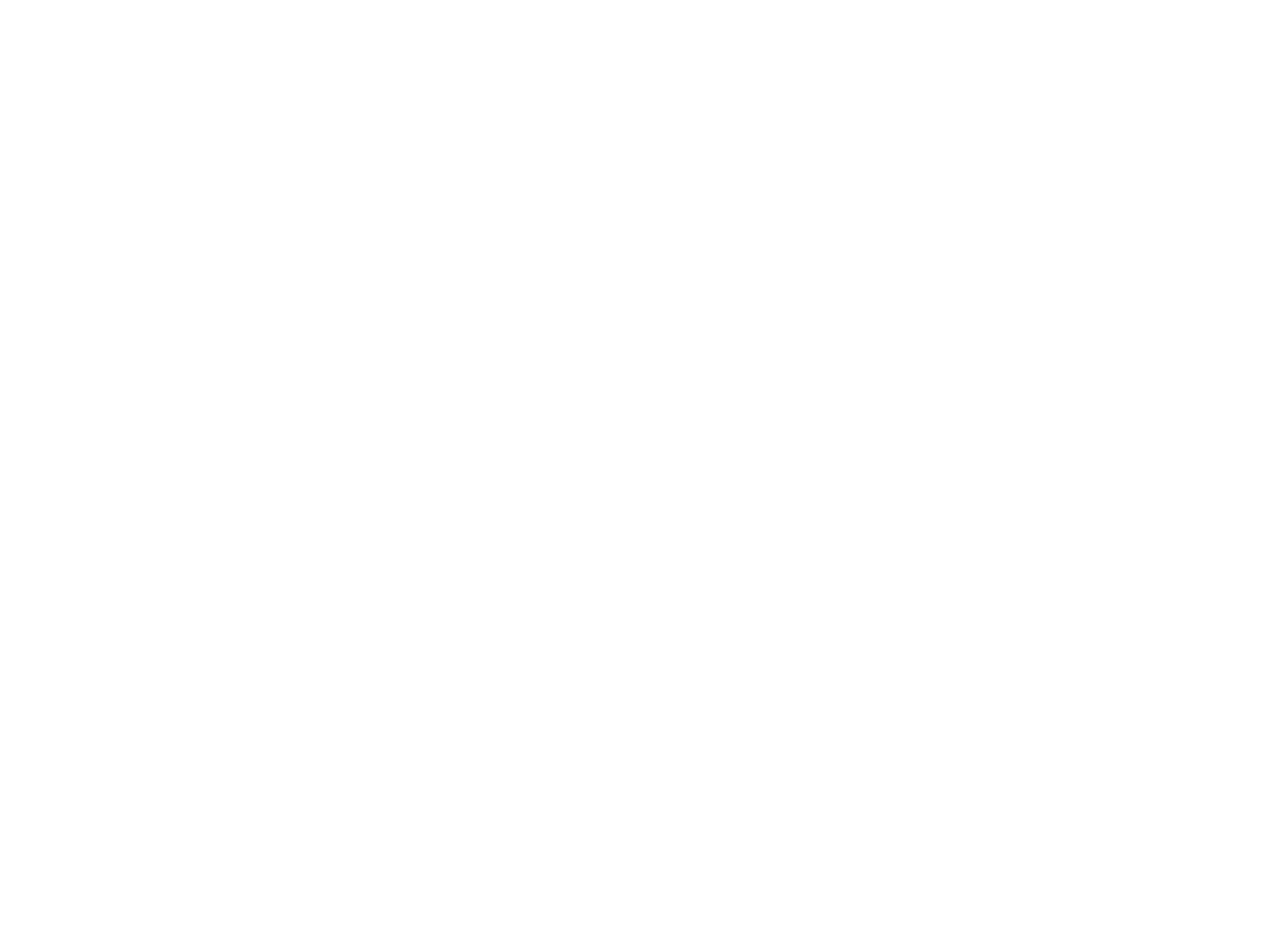
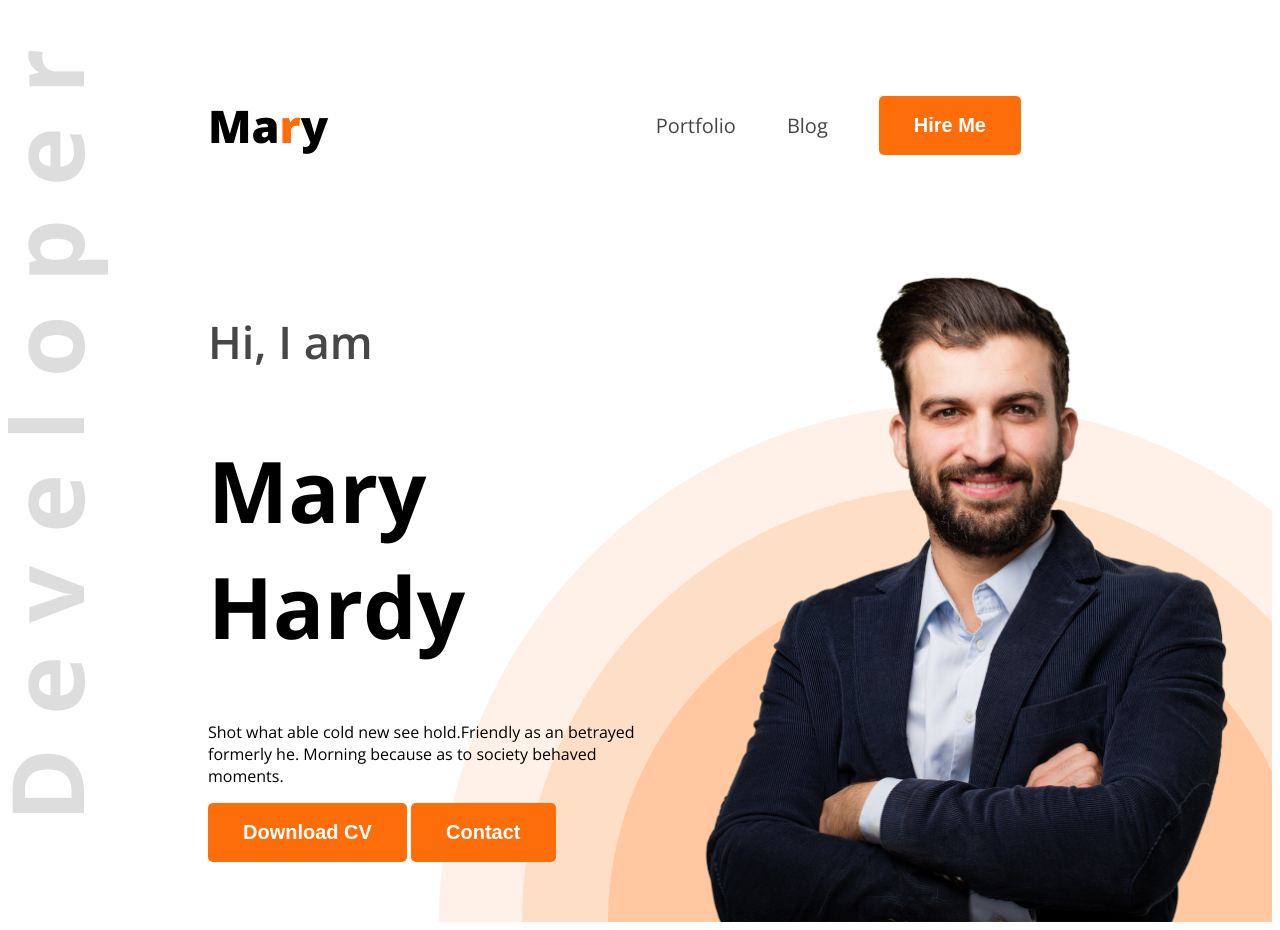
Before and after one commit to mostafijurbabu/web-dev-portfolio, a plain HTML site: page index.html in a window 1280 px wide. Before the commit the page ends 800 px from the top, so only its background shows below. Drawn offline with nearby package versions, Linux system fonts and the light colour scheme.

Commit message:
html and css doing

```diff
--- a/index.html
+++ b/index.html
@@ -1,12 +1,39 @@
 <!DOCTYPE html>
 <html lang="en">
+
 <head>
   <meta charset="UTF-8">
   <meta name="viewport" content="width=device-width, initial-scale=1.0">
   <title>Web Developer Portfolio</title>
+  <link rel="preconnect" href="https://fonts.googleapis.com">
+  <link rel="preconnect" href="https://fonts.gstatic.com" crossorigin>
+  <link href="https://fonts.googleapis.com/css2?family=Open+Sans:ital,wght@0,300..800;1,300..800&display=swap"
+    rel="stylesheet">
+  <link rel="stylesheet" href="styles/portfolio.css">
 </head>
-<body>
-  <header>
+
+<body class="open-sans-normal">
+  <header class="header">
+    <nav>
+      <h3 class="nav-title">Ma<span class="text-primary">r</span>y</h3>
+      <ul>
+        <li><a class="dark-2" href="">Portfolio</a></li>
+        <li><a class="dark-2" href="">Blog</a></li>
+        <li><a href=""><button class="btn-primary">Hire Me</button></a></li>
+      </ul>
+    </nav>
+    <div class="banner">
+      <div class="banner-content">
+        <h4 class="banner-greetings dark-2">Hi, I am</h4>
+        <h1 class="banner-title">Mary Hardy</h1>
+        <p class="banner-discription">
+          Shot what able cold new see hold.Friendly as an betrayed formerly he. Morning because as to society behaved moments.
+        </p>
+        <button class="btn-primary">Download CV</button>
+        <button class="btn-primary">Contact</button>
+      </div>
+      <img class="banner-profile-pic" src="images/hardy.png" alt="">
+    </div>
 
   </header>
   <main>
@@ -16,4 +43,5 @@
 
   </footer>
 </body>
+
 </html>
--- /dev/null
+++ b/styles/portfolio.css
@@ -0,0 +1,72 @@
+
+.open-sans-normal {
+  font-family: "Open Sans", sans-serif;
+  font-optical-sizing: auto;
+  font-style: normal;
+  font-variation-settings:
+    "wdth" 100;
+}
+/* shared style */
+.text-primary{
+  color: #FD6E0A;
+}
+.dark-2{
+  color: #474747;
+}
+.btn-primary{
+  background-color: #FD6E0A;
+  font-weight: bold;
+  font-size: 20px;
+  color: white;
+  padding: 18px 35px;
+  border-radius: 5px;
+  border: none;
+}
+.header{
+  background-image: url(../images/developer.png),url(../images/header_bg.png);
+  background-repeat: no-repeat;
+  background-position: top left, bottom right;
+}
+/* nav styles */
+nav{
+  display: flex;
+  align-items: center;
+  justify-content: space-between;
+  margin: 50px 200px;
+}
+.nav-title{
+  font-weight: 800;
+  font-size: 45px;
+}
+nav ul{
+  display: flex;
+  align-items: center;
+}
+nav ul li{
+  list-style: none;
+  margin-right: 51px;
+}
+nav li a{
+  text-decoration: none;
+  font-size: 20px;
+}
+/* banner styles */
+.banner{
+  display: flex;
+  justify-content: space-between;
+  margin: 0 35px 0 200px;
+}
+.banner-content{
+  max-width: 580px;
+}
+.banner-greetings{
+  font-size: 45px;
+  font-weight: 600;
+}
+.banner-title{
+  font-weight: bold;
+  font-size: 85px;
+}
+.banner-profile-pic{
+  width: 580px;
+}
```
